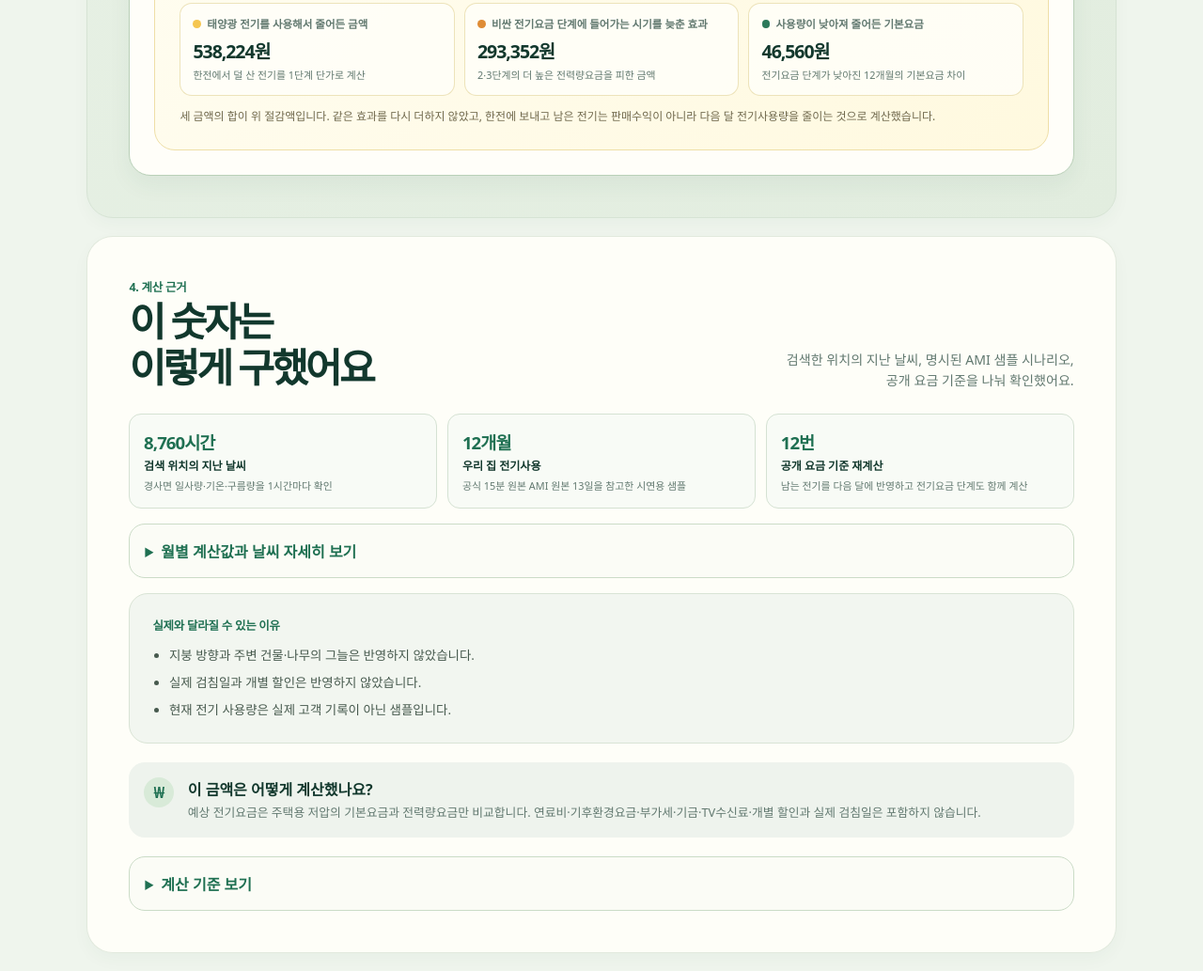
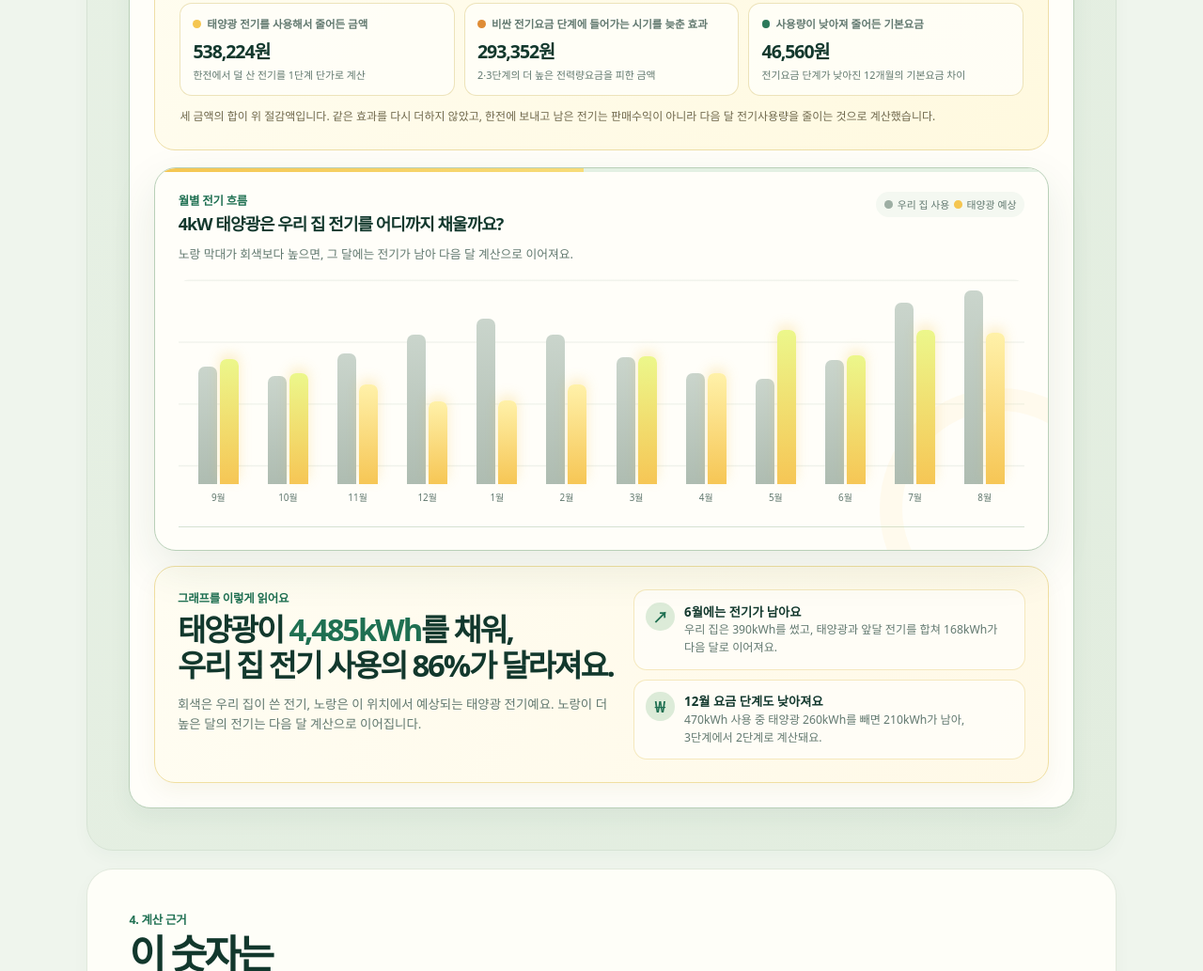
Before and after one commit to ami0iam/haetsal-ledger, a plain HTML site: page index.html in a window 1280 px wide. Shown: the part 3452-4485 px from the top of the page at 94% size. Drawn offline with Linux system fonts and the light colour scheme.

Commit message:
Restore monthly household energy flow

```diff
--- a/assets/app.css
+++ b/assets/app.css
@@ -404,6 +404,8 @@ footer strong { color: var(--ink-soft); }
 .capacity-panel { margin-top: 1.3rem; }
 .capacity-panel > * + * { margin-top: 1.1rem; }
 .capacity-panel .savings-breakdown, .capacity-panel .chart-card { margin-top: 1.1rem; }
+.capacity-panel .energy-flow-detail { margin-top: 1.1rem; }
+.energy-flow-detail .energy-chart-card { margin-top: 0; }
 .capacity-metrics { display: grid; grid-template-columns: repeat(auto-fit, minmax(11rem, 1fr)); gap: .7rem; }
 .capacity-metric { padding: 1rem; border: 1px solid #cbdcc7; border-radius: 16px; background: #f8fbf6; }
 .capacity-metric span { display: block; color: var(--muted); font-size: .76rem; }
--- a/assets/app.js
+++ b/assets/app.js
@@ -192,6 +192,16 @@ function renderBars(target, items, firstKey, secondKey, type) {
   }).join("");
 }
 
+function renderEnergyBars(target, months) {
+  const maximum = Math.max(...months.flatMap((item) => [item.home_use_kwh, item.solar_kwh]), 1);
+  target.innerHTML = months.map((item) => {
+    const useHeight = Math.max(3, item.home_use_kwh / maximum * 100);
+    const solarHeight = Math.max(3, item.solar_kwh / maximum * 100);
+    const isSurplus = item.credit_out_kwh > 0.1;
+    return `<div class="energy-month ${isSurplus ? "is-surplus" : ""}" title="${monthLabel(item.month)}: 우리 집 사용 ${number(item.home_use_kwh, 1)}kWh, 태양광 예상 ${number(item.solar_kwh, 1)}kWh"><div class="energy-pair"><i class="energy-use" style="height:${useHeight}%"></i><i class="energy-solar" style="height:${solarHeight}%"></i></div><small>${monthLabel(item.month)}</small></div>`;
+  }).join("");
+}
+
 function tierSentence(scenario) {
   const month = scenario.months.find((item) => item.before.tier > item.after.tier);
   if (!month) return "설치 전후의 전기요금 단계 변화를 월별로 다시 계산했어요.";
@@ -328,6 +338,11 @@ function render(data, options = {}) {
   const receipt = data.data_receipt;
   const gridPurchaseKwh = annual.home_use_kwh - annual.solar_kwh + annual.credit_at_period_end_kwh;
   const solarCoveredKwh = annual.home_use_kwh - gridPurchaseKwh;
+  const solarCoveredPercent = solarCoveredKwh / annual.home_use_kwh * 100;
+  const largestCarryMonth = scenario.months.reduce((best, item) => item.credit_out_kwh > best.credit_out_kwh ? item : best, scenario.months[0]);
+  const tierExample = scenario.months.find((item) => item.month === recommendation.highlight_month)
+    || scenario.months.find((item) => item.before.tier > item.after.tier)
+    || scenario.months[0];
   const annualSunlight = data.monthly_sunlight.reduce((total, item) => total + item.sunlight_kwh_m2, 0);
   const averageTemperature = data.monthly_sunlight.reduce((total, item) => total + item.average_temperature_c, 0) / data.monthly_sunlight.length;
   const averageCloud = data.monthly_sunlight.reduce((total, item) => total + item.average_cloud_cover_percent, 0) / data.monthly_sunlight.length;
@@ -349,6 +364,10 @@ function render(data, options = {}) {
   renderBars($("#sunlight-chart"), data.monthly_sunlight, "sunlight_kwh_m2", null, "sunlight");
   $("#bill-chart-title").textContent = `${scenario.capacity_kwp}kW 설치 전후, 작년 우리 집 전기요금`;
   renderBars($("#bill-chart"), billMonths, "before_won", "after_won", "bill");
+  renderEnergyBars($("#energy-chart"), scenario.months);
+  $("#energy-chart-title").textContent = `${scenario.capacity_kwp}kW 태양광은 우리 집 전기를 어디까지 채울까요?`;
+  const afterTierTransition = tierExample.after.tier === 0 ? "단계 요금이 적용되지 않는 수준으로" : `${tierExample.after.tier}단계로`;
+  $("#coverage-explainer").innerHTML = `<div class="coverage-lead"><p class="mini-label">그래프를 이렇게 읽어요</p><h3>태양광이 <em>${number(solarCoveredKwh)}kWh</em>를 채워,<br>우리 집 전기 사용의 ${number(solarCoveredPercent)}%가 달라져요.</h3><p>회색은 우리 집이 쓴 전기, 노랑은 이 위치에서 예상되는 태양광 전기예요. 노랑이 더 높은 달의 전기는 다음 달 계산으로 이어집니다.</p></div><div class="coverage-examples"><div><span class="example-icon">↗</span><p><strong>${monthLabel(largestCarryMonth.month)}에는 전기가 남아요</strong> 우리 집은 ${number(largestCarryMonth.home_use_kwh)}kWh를 썼고, 태양광과 앞달 전기를 합쳐 ${number(largestCarryMonth.credit_out_kwh)}kWh가 다음 달로 이어져요.</p></div><div><span class="example-icon">₩</span><p><strong>${monthLabel(tierExample.month)} 요금 단계도 낮아져요</strong> ${number(tierExample.home_use_kwh)}kWh 사용 중 태양광 ${number(tierExample.solar_kwh)}kWh를 빼면 ${number(tierExample.net_metered_kwh)}kWh가 남아, ${tierExample.before.tier}단계에서 ${afterTierTransition} 계산돼요.</p></div></div>`;
   $("#numbers-detail").innerHTML = `<div class="number-grid"><div><span>작년 우리 집 사용</span><strong>${number(annual.home_use_kwh)} kWh</strong></div><div><span>태양광이 채운 전기</span><strong>${number(solarCoveredKwh)} kWh</strong></div><div><span>한전에서 계속 산 전기</span><strong>${number(gridPurchaseKwh)} kWh</strong></div><div><span>작년 전기요금 기준</span><strong>${won(annual.before_won)}</strong></div><div><span>설치 후 예상</span><strong>${won(annual.after_won)}</strong></div><div><span>1년 예상 절감</span><strong>${won(annual.saved_won)}</strong></div></div>`;
   $("#monthly-detail").innerHTML = `<table><caption>${scenario.capacity_kwp}kW 설치 가정 월별 계산값</caption><thead><tr><th>월</th><th>전기 사용</th><th>예상 발전</th><th>설치 전 요금</th><th>설치 후 요금</th><th>예상 절감</th></tr></thead><tbody>${scenario.months.map((item) => `<tr><th>${monthLabel(item.month)}</th><td>${number(item.home_use_kwh)} kWh</td><td>${number(item.solar_kwh)} kWh</td><td>${won(item.before.total_won)}</td><td>${won(item.after.total_won)}</td><td>${won(item.saved_won)}</td></tr>`).join("")}</tbody></table>`;
   renderHero(data, recommendation);
--- a/index.html
+++ b/index.html
@@ -124,6 +124,14 @@
               <div class="benefit-items" id="benefit-items"></div>
               <p class="breakdown-note" id="breakdown-note"></p>
             </div>
+            <div class="energy-flow-detail">
+              <article class="energy-chart-card">
+                <div class="card-heading"><div><p class="mini-label">월별 전기 흐름</p><h3 id="energy-chart-title">태양광은 우리 집 전기를 어디까지 채울까요?</h3></div><span class="chart-legend"><i class="use-dot"></i>우리 집 사용 <i class="solar-dot"></i>태양광 예상</span></div>
+                <p class="chart-guide">노랑 막대가 회색보다 높으면, 그 달에는 전기가 남아 다음 달 계산으로 이어져요.</p>
+                <div id="energy-chart" class="energy-chart" role="img" aria-label="월별 전기 사용량과 태양광 예상 발전량 비교"></div>
+              </article>
+              <article class="coverage-explainer" id="coverage-explainer"></article>
+            </div>
           </div>
         </article>
       </section>
```
